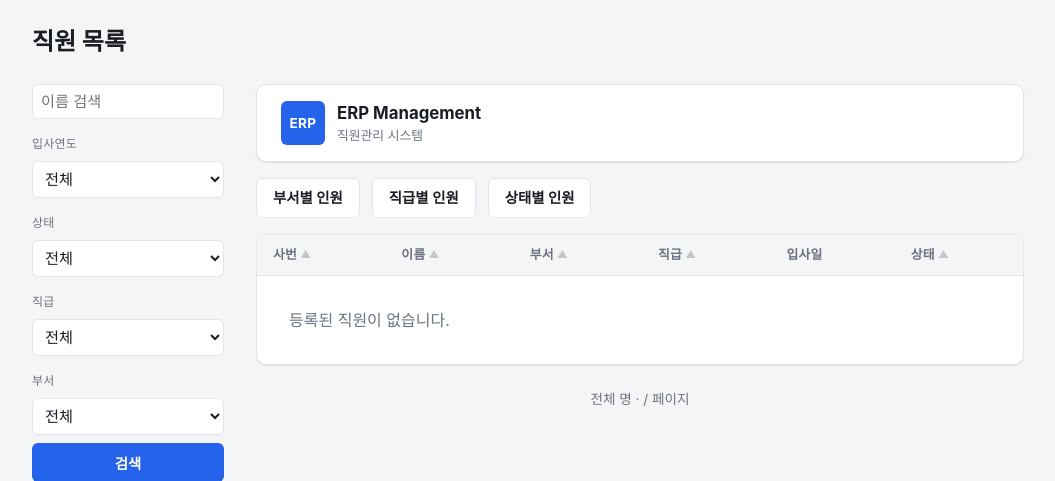
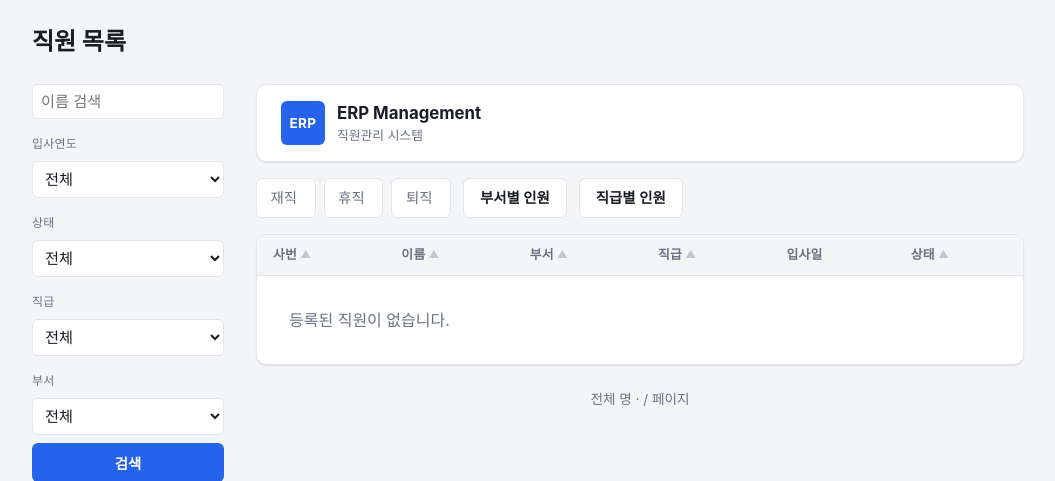
Before and after one commit to Lim-K-M/ERP_Management, a FastAPI app: template app/templates/employees/list.html in a window 1280 px wide. Shown: the part 46-527 px from the top of the page, without its empty margins (112-1167 px from the left). Run offline with FastAPI, Linux system fonts and the light colour scheme; the template is opened without the code that fills it, so the values that code supplies are empty; parts of the project's set-up code (start-up, migrations or seed data) failed here and were passed over.

Commit message:
feat(employee): 상태별 인원은 기본 노출, 부서/직급 팝오버는 버튼 오른쪽에 표시
상태별 인원 수는 버튼 없이 항상 보이는 칩(chip)으로 바꾸고, 부서/직급
버튼을 누르면 뜨는 팝오버 위치를 버튼 아래가 아니라 오른쪽으로 변경한다.

Co-Authored-By: Claude Sonnet 5 <noreply@anthropic.com>

```diff
--- a/app/static/css/style.css
+++ b/app/static/css/style.css
@@ -214,13 +214,41 @@ h2 {
     color: var(--color-text-muted);
 }
 
-/* ---- 부서/직급/상태별 인원 수 토글 버튼 ---- */
+/* ---- 상태별 인원 수 (항상 표시) + 부서/직급별 인원 수 토글 버튼 ---- */
 .count-toggles {
     display: flex;
     flex-wrap: wrap;
+    align-items: center;
     gap: var(--space-3);
     margin-bottom: var(--space-4);
 }
+
+.status-summary {
+    display: flex;
+    flex-wrap: wrap;
+    gap: var(--space-2);
+}
+
+.status-chip {
+    display: inline-flex;
+    align-items: center;
+    gap: var(--space-1);
+    padding: 0.5rem 0.85rem;
+    border-radius: var(--radius-sm);
+    border: 1px solid var(--color-border);
+    background: var(--color-surface);
+    font-size: 0.9rem;
+    color: var(--color-text-muted);
+}
+
+.status-chip strong {
+    font-weight: 700;
+    font-variant-numeric: tabular-nums;
+}
+
+.status-chip-active strong { color: var(--color-success); }
+.status-chip-leave strong { color: var(--color-warning); }
+.status-chip-resigned strong { color: var(--color-danger); }
 
 .count-popover {
     position: relative;
@@ -254,6 +282,11 @@ h2 {
     padding: var(--space-3) var(--space-4);
 }
 
+.count-popover-right .count-panel {
+    top: 0;
+    left: calc(100% + var(--space-2));
+}
+
 .count-panel ul {
     list-style: none;
     margin: 0;
@@ -282,10 +315,6 @@ h2 {
     font-weight: 700;
     font-variant-numeric: tabular-nums;
 }
-
-.count-panel li.count-active strong { color: var(--color-success); }
-.count-panel li.count-leave strong { color: var(--color-warning); }
-.count-panel li.count-resigned strong { color: var(--color-danger); }
 
 @media (max-width: 768px) {
     .list-layout {
--- a/app/templates/employees/list.html
+++ b/app/templates/employees/list.html
@@ -57,7 +57,12 @@
             <div class="brand-name">ERP Management<span class="brand-sub">직원관리 시스템</span></div>
         </div>
         <div class="count-toggles">
-            <details class="count-popover">
+            <div class="status-summary">
+                <span class="status-chip status-chip-active">재직 <strong>{{ status_counts.get("ACTIVE", 0) }}</strong></span>
+                <span class="status-chip status-chip-leave">휴직 <strong>{{ status_counts.get("LEAVE", 0) }}</strong></span>
+                <span class="status-chip status-chip-resigned">퇴직 <strong>{{ status_counts.get("RESIGNED", 0) }}</strong></span>
+            </div>
+            <details class="count-popover count-popover-right">
                 <summary class="btn btn-outline">부서별 인원</summary>
                 <div class="count-panel">
                     <ul>
@@ -67,23 +72,13 @@
                     </ul>
                 </div>
             </details>
-            <details class="count-popover">
+            <details class="count-popover count-popover-right">
                 <summary class="btn btn-outline">직급별 인원</summary>
                 <div class="count-panel">
                     <ul>
                         {% for p in positions %}
                         <li><span>{{ p.position_name }}</span><strong>{{ position_counts.get(p.position_id, 0) }}</strong></li>
                         {% endfor %}
-                    </ul>
-                </div>
-            </details>
-            <details class="count-popover">
-                <summary class="btn btn-outline">상태별 인원</summary>
-                <div class="count-panel">
-                    <ul>
-                        <li class="count-active"><span>재직</span><strong>{{ status_counts.get("ACTIVE", 0) }}</strong></li>
-                        <li class="count-leave"><span>휴직</span><strong>{{ status_counts.get("LEAVE", 0) }}</strong></li>
-                        <li class="count-resigned"><span>퇴직</span><strong>{{ status_counts.get("RESIGNED", 0) }}</strong></li>
                     </ul>
                 </div>
             </details>
```
